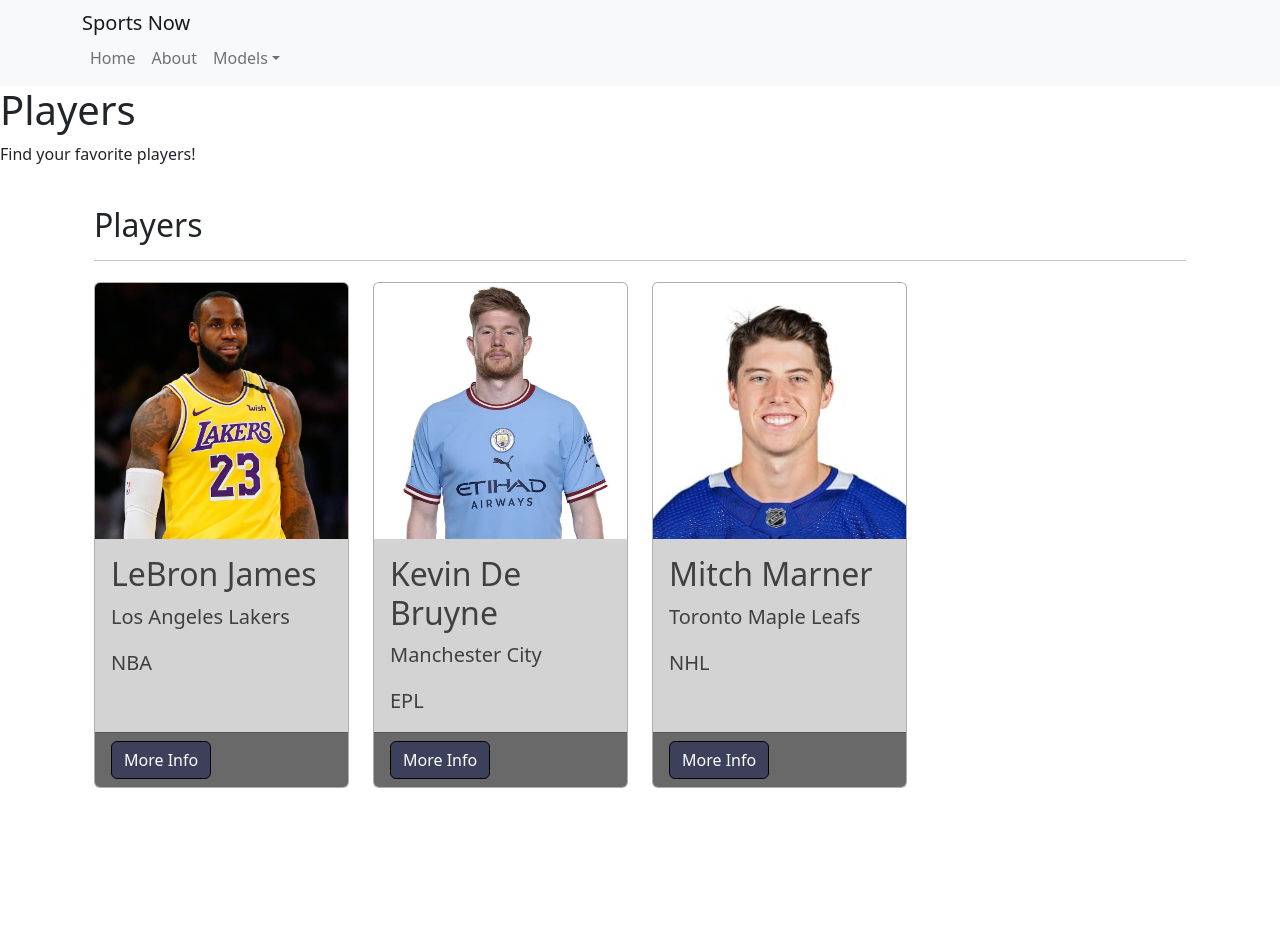
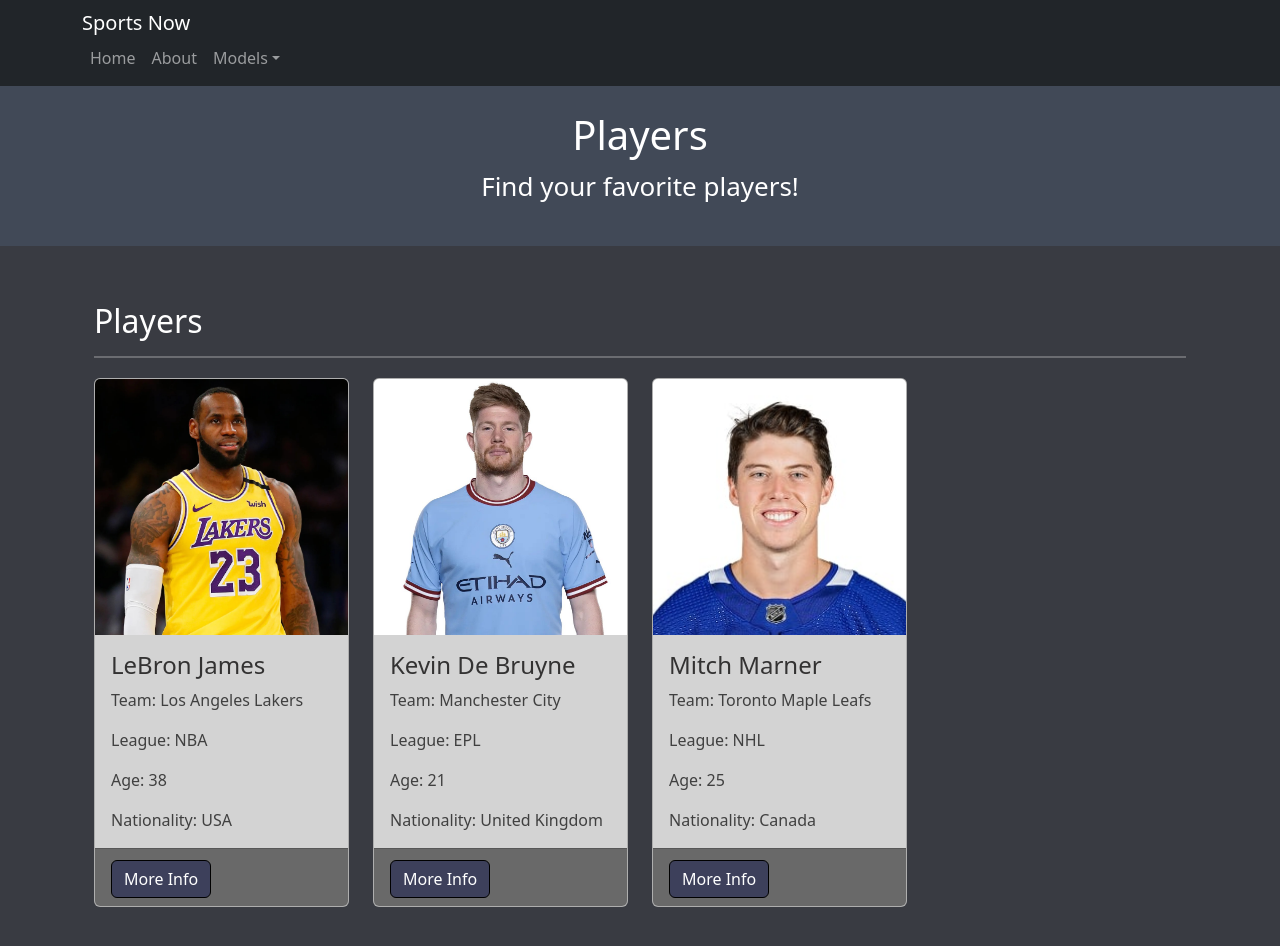
Before and after one commit to aknbln/sportsrightnow, a React (Create React App) app in the folder front-end/: page /players in a window 1280 px wide. Shown: the top 946 px of the page. Before the commit the page ends 860 px from the top, so only its background shows below. Built offline with nearby package versions, Linux system fonts and the light colour scheme.

Commit message:
Card formatting and additional attrs

```diff
--- a/front-end/src/App.js
+++ b/front-end/src/App.js
@@ -18,7 +18,7 @@
     <div>
       <Router>
 
-      <Navbar bg='light'>
+      <Navbar bg='dark' variant='dark'>
         <Navbar.Toggle aria-controls="basic-navbar-nav" />
         <Navbar.Collapse id="basic-navbar-nav">
         <Container>
--- a/front-end/src/assets/EventData.js
+++ b/front-end/src/assets/EventData.js
@@ -4,6 +4,7 @@
         name: "Los Angeles Lakers vs New Orleans Pelicans",
         date: "2/15/2023",
         location: "Los Angeles",
+        venue: "Crypto.com Arena",
         league: "NBA",
         event_id: "1",
     },
@@ -11,6 +12,7 @@
         name: "Manchester City vs Arsenal",
         date: "2/15/2023",
         location: "London",
+        venue: "Emirates Stadium",
         league: "EPL",
         event_id: "2",
     },
@@ -18,6 +20,7 @@
         name: "Toronto Maple Leafs vs Chicago Blackhawks",
         date: "2/15/2023",
         location: "Toronto",
+        venue: "Scotiabank Arena",
         league: "NHL",
         event_id: "3",
     }
--- a/front-end/src/assets/PlayerData.js
+++ b/front-end/src/assets/PlayerData.js
@@ -8,6 +8,8 @@
         image: Lebron,
         team: "Los Angeles Lakers",
         league: "NBA",
+        age: "38",
+        country: "USA",
         player_id: "1",
     },
     {
@@ -15,12 +17,16 @@
         image: Kevin,
         team: "Manchester City",
         league: "EPL",
+        age: "21",
+        country: "United Kingdom",
         player_id: "2",
     },
     {
         name: "Mitch Marner",
         image: Mitch,
         team: "Toronto Maple Leafs",
+        age: "25",
+        country: "Canada",
         league: "NHL",
         player_id: "3",
     }
--- a/front-end/src/assets/SportsTeamData.js
+++ b/front-end/src/assets/SportsTeamData.js
@@ -7,6 +7,8 @@
         name: "Los Angeles Lakers",
         image: Lakers,
         league: "NBA",
+        country: "USA",
+        founded: "1947",
         record: "26-32",
         team_id: "1",
     },
@@ -14,6 +16,8 @@
         name: "Manchester City",
         image: ManCity,
         league: "EPL",
+        country: "UK",
+        founded: "1894",
         record: "16-3-4",
         team_id: "2",
     },
@@ -21,6 +25,8 @@
         name: "Toronto Maple Leafs",
         image: MapleLeafs,
         league: "NHL",
+        country: "Canada",
+        founded: "1917",
         record: "32-14-8",
         team_id: "3",
     }
--- a/front-end/src/components/EventCard.js
+++ b/front-end/src/components/EventCard.js
@@ -4,15 +4,16 @@
 import Button from "react-bootstrap/Button";
 
 const EventCard = (props) => {
-  const { name, date, location, league, event_id } = props.eventData;
+  const { name, date, location, league, venue, event_id } = props.eventData;
   return (
     <Card
     style= {{backgroundColor: 'lightgray'}}>
       <Card.Body>
-        <Card.Title style = {{fontSize: '4vh', color: '#404040'}}>{name}</Card.Title>
-        <Card.Text style = {{fontSize: '2.5vh', color: '#404040'}}>{date}</Card.Text>
-        <Card.Text style = {{fontSize: '2.5vh', color: '#404040'}}>{location}</Card.Text>
-        <Card.Text style = {{fontSize: '2.5vh', color: '#404040'}}>{league}</Card.Text>
+        <Card.Header style = {{fontSize: '3vh', color: '#333232'}}>{name}</Card.Header>
+        <Card.Text style = {{fontSize: '2vh', color: '#404040'}}>Date: {date}</Card.Text>
+        <Card.Text style = {{fontSize: '2vh', color: '#404040'}}>City: {location}</Card.Text>
+        <Card.Text style = {{fontSize: '2vh', color: '#404040'}}>Venue: {venue}</Card.Text>
+        <Card.Text style = {{fontSize: '2vh', color: '#404040'}}>League: {league}</Card.Text>
       </Card.Body>
       <Card.Footer style= {{backgroundColor: 'dimgray'}}>
         <Button href={`/player/${event_id}`} class="btn btn-primary stretched-link"
--- a/front-end/src/components/PlayerCard.js
+++ b/front-end/src/components/PlayerCard.js
@@ -4,15 +4,17 @@
 import Button from "react-bootstrap/Button";
 
 const PlayerCard = (props) => {
-  const { name, image, team, league, player_id } = props.playerData;
+  const { name, image, team, league, age, country, player_id } = props.playerData;
   return (
     <Card
     style= {{backgroundColor: 'lightgray'}}>
       <Card.Img variant="top" src={image} style={{width: '100%', height: '20vw', objectFit: 'cover'}}/>
       <Card.Body>
-        <Card.Title style = {{fontSize: '4vh', color: '#404040'}}>{name}</Card.Title>
-        <Card.Text style = {{fontSize: '2.5vh', color: '#404040'}}>{team}</Card.Text>
-        <Card.Text style = {{fontSize: '2.5vh', color: '#404040'}}>{league}</Card.Text>
+        <Card.Title style = {{fontSize: '3vh', color: '#333232'}}>{name}</Card.Title>
+        <Card.Text style = {{fontSize: '2vh', color: '#404040'}}>Team: {team}</Card.Text>
+        <Card.Text style = {{fontSize: '2vh', color: '#404040'}}>League: {league}</Card.Text>
+        <Card.Text style = {{fontSize: '2vh', color: '#404040'}}>Age: {age}</Card.Text>
+        <Card.Text style = {{fontSize: '2vh', color: '#404040'}}>Nationality: {country}</Card.Text>
       </Card.Body>
       <Card.Footer style= {{backgroundColor: 'dimgray'}}>
         <Button href={`/player/${player_id}`} class="btn btn-primary stretched-link"
--- a/front-end/src/components/TeamCard.js
+++ b/front-end/src/components/TeamCard.js
@@ -4,15 +4,17 @@
 import Button from "react-bootstrap/Button";
 
 const TeamCard = (props) => {
-  const { name, image, league, record, team_id } = props.sportsTeamData;
+  const { name, image, country, league, record, founded, team_id } = props.sportsTeamData;
   return (
     <Card
     style= {{backgroundColor: 'lightgray'}}>
       <Card.Img variant="top" src={image} style={{width: '100%', height: '20vw', objectFit: 'cover'}}/>
       <Card.Body>
-        <Card.Title style = {{fontSize: '4vh', color: '#404040'}}>{name}</Card.Title>
-        <Card.Text style = {{fontSize: '2.5vh', color: '#404040'}}>{league}</Card.Text>
-        <Card.Text style = {{fontSize: '2.5vh', color: '#404040'}}>{record}</Card.Text>
+        <Card.Title style = {{fontSize: '3vh', color: '#333232'}}>{name}</Card.Title>
+        <Card.Text style = {{fontSize: '2vh', color: '#404040'}}>League: {league}</Card.Text>
+        <Card.Text style = {{fontSize: '2vh', color: '#404040'}}>Country: {country}</Card.Text>
+        <Card.Text style = {{fontSize: '2vh', color: '#404040'}}>Founded: {founded}</Card.Text>
+        <Card.Text style = {{fontSize: '2vh', color: '#404040'}}>Win/Loss: {record}</Card.Text>
       </Card.Body>
       <Card.Footer style= {{backgroundColor: 'dimgray'}}>
         <Button href={`/player/${team_id}`} class="btn btn-primary stretched-link"
--- a/front-end/src/pages/Events.js
+++ b/front-end/src/pages/Events.js
@@ -9,12 +9,12 @@
 const Events = ({}) => {
   return (
     <div className="Events">
-      <header className="Events-header">
+      <header className="App-header">
         <h1>Events</h1>
         <p>Find your upcoming events!</p>
       </header>
 
-      <div className="Players-body">
+      <div className="App-body">
         <Container style={{padding: '3vh'}}>
           <h2>Events</h2>
           <hr style={{backgroundColor: 'white', height: "2px"}}/>
--- a/front-end/src/pages/Players.js
+++ b/front-end/src/pages/Players.js
@@ -9,12 +9,12 @@
 const Players = ({}) => {
   return (
     <div className="Players">
-      <header className="Players-header">
+      <header className="App-header">
         <h1>Players</h1>
         <p>Find your favorite players!</p>
       </header>
 
-      <div className="Players-body">
+      <div className="App-body">
         <Container style={{padding: '3vh'}}>
           <h2>Players</h2>
           <hr style={{backgroundColor: 'white', height: "2px"}}/>
--- a/front-end/src/pages/Teams.js
+++ b/front-end/src/pages/Teams.js
@@ -9,12 +9,12 @@
 const Teams = ({}) => {
   return (
     <div className="Teams">
-      <header className="Teams-header">
+      <header className="App-header">
         <h1>Teams</h1>
         <p>Find your favorite teams!</p>
       </header>
 
-      <div className="Teams-body">
+      <div className="App-body">
         <Container style={{padding: '3vh'}}>
           <h2>Teams</h2>
           <hr style={{backgroundColor: 'white', height: "2px"}}/>
```
